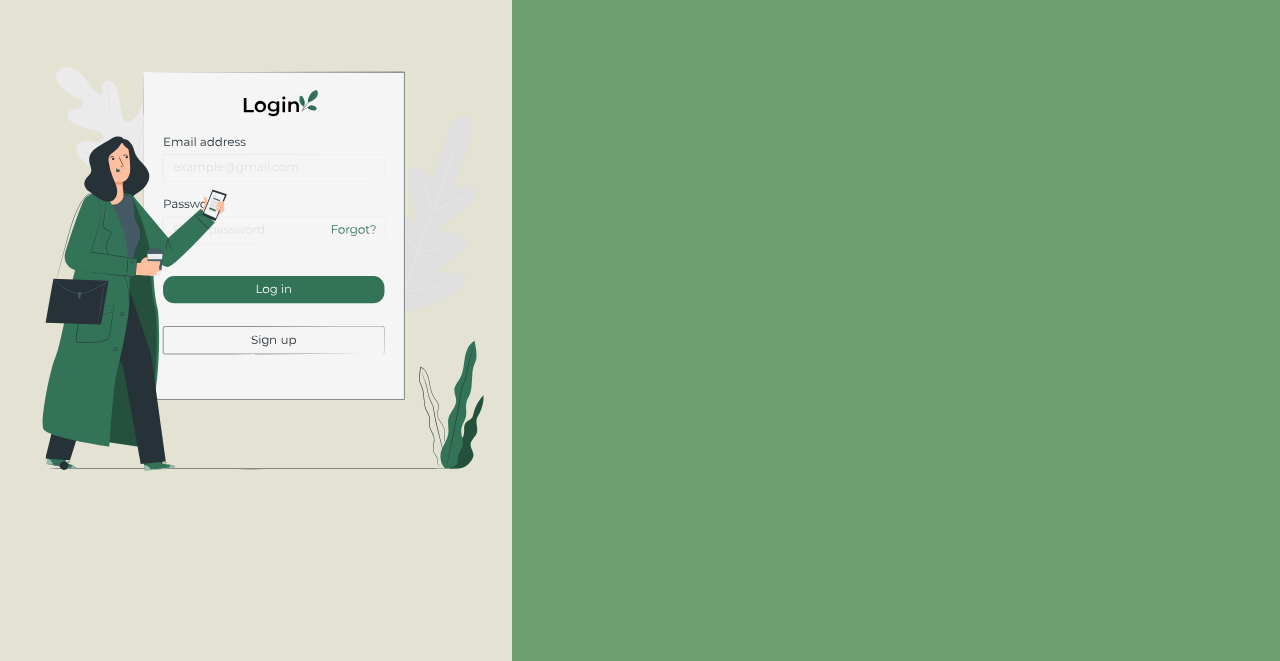
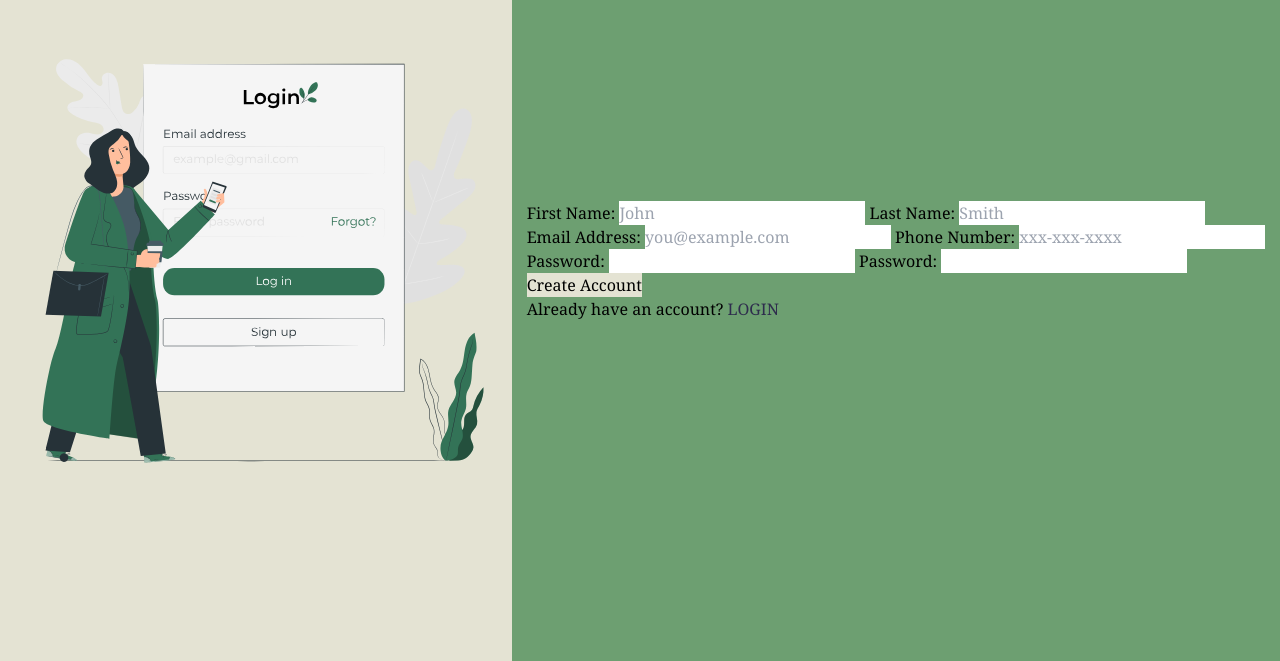
Before and after one commit to giahenville/Sign-up-Form, a website: page index.html in a window 1280 px wide. Shown: the part 139-800 px from the top of the page. Drawn offline with Linux system fonts and the light colour scheme.

Commit message:
feat: Add form
Form collects info to create account

```diff
--- a/index.html
+++ b/index.html
@@ -6,14 +6,58 @@
     <title>Sign Up</title>
     <link href="./dist/output.css" rel="stylesheet">
 </head>
-<body>
 
+<body class="font-serif">
     <div style = "background-color: #E4E3D3" class= "flex w-screen h-screen">
         <div class="flex w-screen h-screen transform translate-y-full duration-1000 ease-in-out slideUp-animation" >
-            <div class = "flex w-2/5">
+
+            <div id="left-side" class = "flex flex-col w-2/5">
+                <div id="logo" class="flex items-center">
+                    <img src="./img/odin-icon.svg" alt="The Odin Project icon."
+                    style="width: 50px; margin: 20px 20px;">
+                    <div class="text-4xl" style="color: #2E2D4D">ODIN</div>
+                </div>
                 <img src="./img/Login-img.svg" alt="A sign-up image." style = "width: 100%;">
             </div>
-            <div style = "background-color: #6D9F71;" class="flex w-3/5 ml-auto h-vh"></div>
+
+
+            <div id="right-side" style = "background-color: #6D9F71;"
+            class="flex justify-center items-center w-3/5 ml-auto h-vh">
+                <form action="" method="">
+
+                    <div id="name">
+                        <label for="first_name">First Name:</label>
+                        <input type="text" id="first_name" placeholder="John" name="first_name">
+
+                        <label for="last_name">Last Name:</label>
+                        <input type="text" id="last_name" placeholder="Smith" name="first_name">
+                    </div>
+
+                    <div id="info">
+                        <label for="email">Email Address:</label>
+                        <input type="text" id="email" placeholder="you@example.com" name="email">
+
+                        <label for="phone_number">Phone Number:</label>
+                        <input type="number" id="phone_number" placeholder="xxx-xxx-xxxx" name="phone_number">
+                    </div>
+
+                    <div>
+                        <label for="password">Password:</label>
+                        <input type="text" id="password" name="password">
+
+                        <label for="password_confirm">Password:</label>
+                        <input type="text" id="password_confirm" name="password_confirm">
+                    </div>
+
+                    <div>
+                        <button type="submit" style="background-color: #E4E3D3;">Create Account</button>
+                        <div>Already have an account? <a href="" style="color:#2E2D4D"> LOGIN </a></div>
+                    </div>
+
+                </form>
+            </div>
+
+
         </div>
     </div>
 
```
